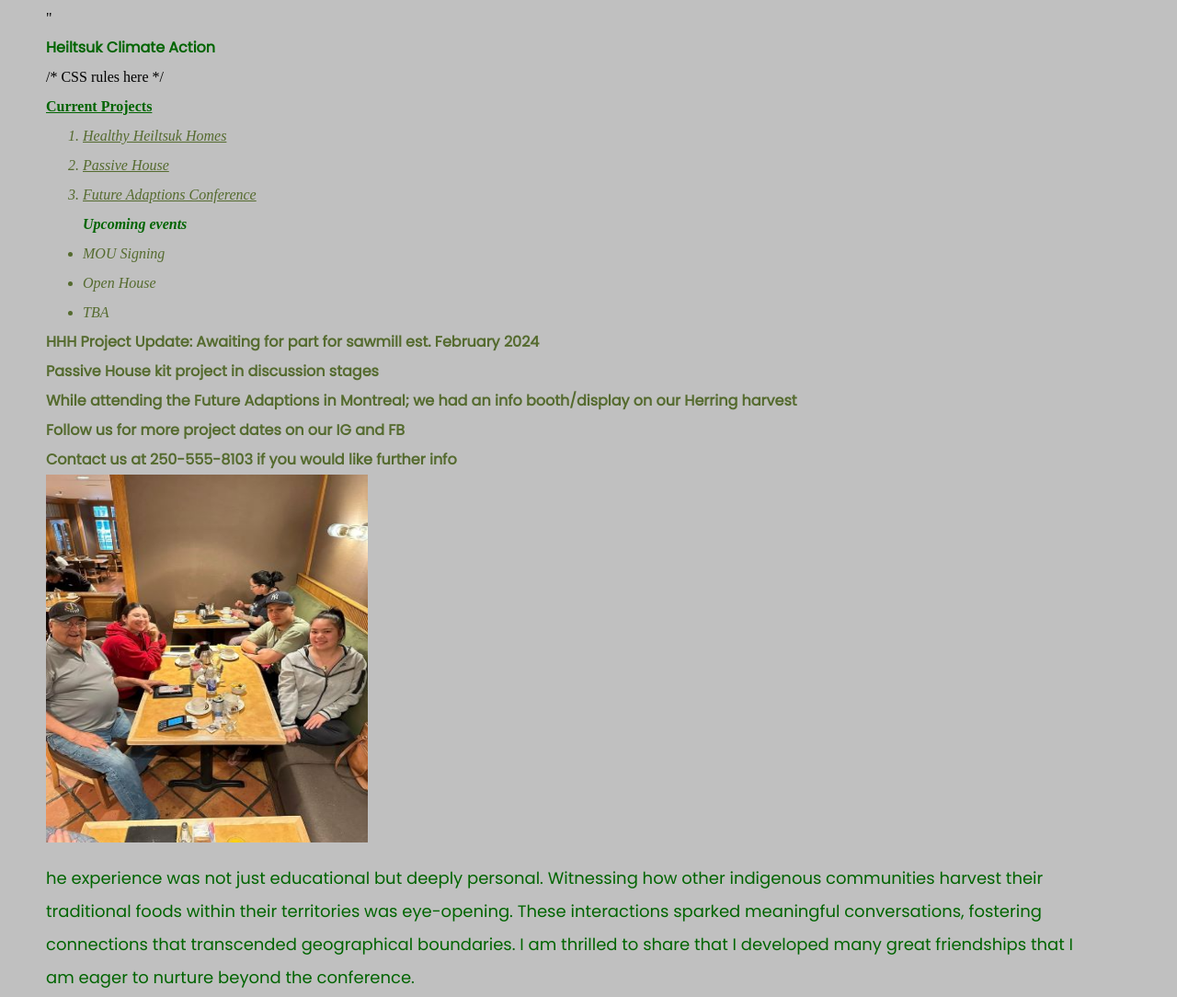
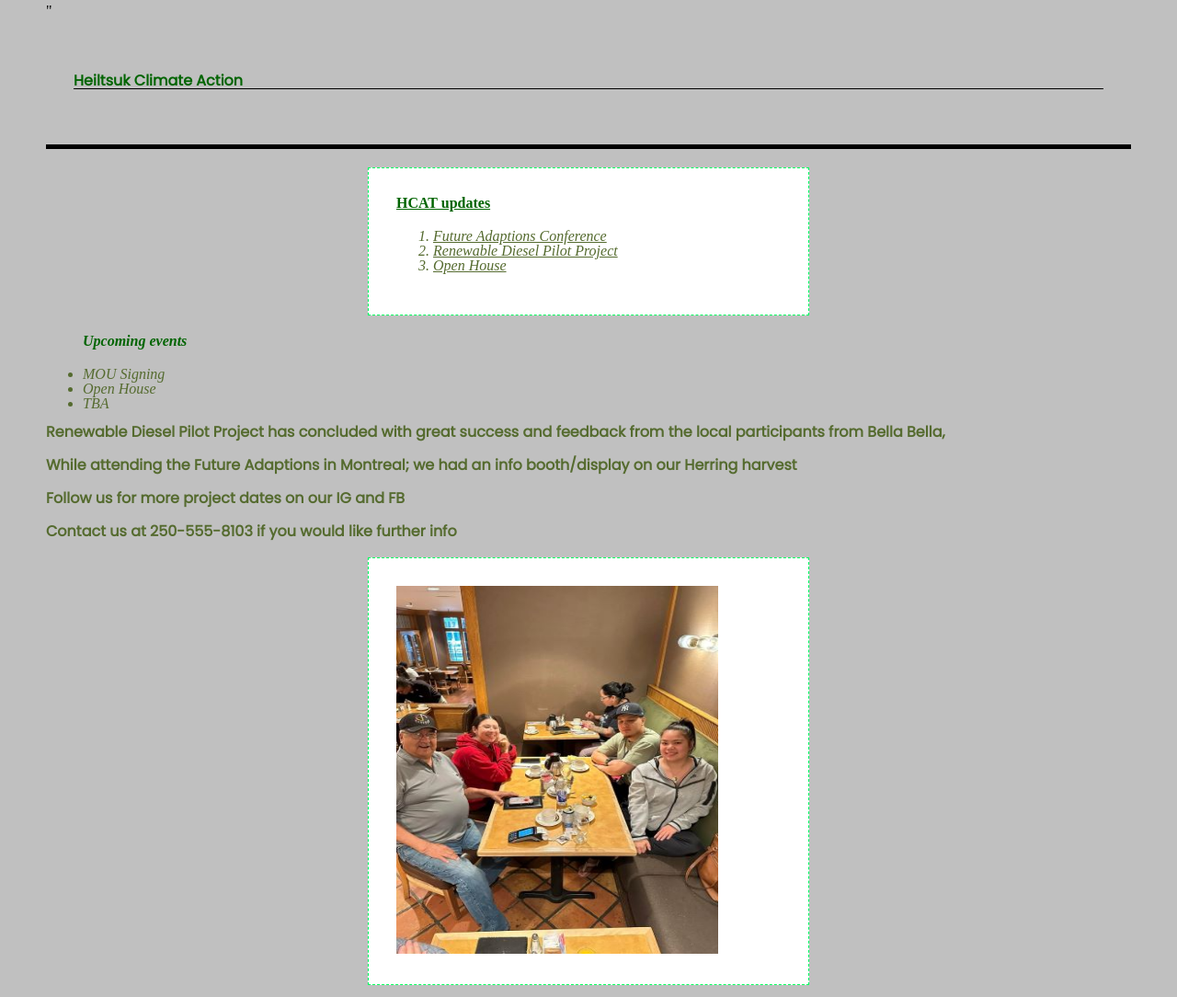
Before and after one commit to mdixon422/website2, a plain HTML site: page index.html in a window 1280 px wide. Shown: the part 46-1130 px from the top of the page at 92% size. Drawn offline with Linux system fonts and the light colour scheme.

Commit message:
assignment 8

```diff
--- a/index.html
+++ b/index.html
@@ -16,14 +16,15 @@
        <link href="https://fonts.googleapis.com/css2?family=Instrument+Serif:ital@1&family=Montserrat+Alternates:ital,wght@0,300;0,500;1,300&family=Poppins&display=swap" rel="stylesheet">
     </head>
     <body>
-       <h1>Heiltsuk Climate Action</h1>
-       /* CSS rules here */
+     <header>
+       <h1 class="title">Heiltsuk Climate Action</h1>
+     </header>
         <section>
-            <h2>Current Projects</h2>
+            <h2>HCAT updates</h2>
             <ol>
-                <li>Healthy Heiltsuk Homes</li>
-                <li>Passive House</li>
                 <li>Future Adaptions Conference</li>
+                <li>Renewable Diesel Pilot Project</li>
+                <li>Open House</li>
             </ol>
         </section>
         <ul>
@@ -32,8 +33,7 @@
             <li>Open House</li>
             <li>TBA</li>
         </ul>
-        <h4>HHH Project Update: Awaiting for part for sawmill est. February 2024</h4>
-        <h4>Passive House kit project in discussion stages</h4>
+        <h4>Renewable Diesel Pilot Project has concluded with great success and feedback from the local participants from Bella Bella, <B class="C"></B></h4>
         <h4>While attending the Future Adaptions in Montreal; we had an info booth/display on our Herring harvest</h3>
         <h4>Follow us for more project dates on our IG and FB</h4>
         <h4>Contact us at 250-555-8103 if you would like further info</h4>
--- a/styles.css
+++ b/styles.css
@@ -9,6 +9,14 @@
     /* border: 1px solid red; */
 }
 
+* {
+    font-size: 100%;
+    margin: 0;
+    line-height: 1;
+    box-sizing: border-box;
+    /* border: 1px solid red; */
+
+}
 h1 {
     font-size: 900;
     color:darkgreen
@@ -73,10 +81,10 @@ p {
     line-height: 2;
     text-align: left;
     font-weight: normal;
-    margin-top: 10px;
-    margin-bottom: 20px;
-    margin-right: 30px;
-    margin-left: 0;
+    margin-top: auto;
+    margin-bottom: auto;
+    margin-right: 20px;
+    margin-left: 0px;
 }
 
 section li {
@@ -100,3 +108,62 @@ section h2 {
 body {
     margin: 50px;
 }
+
+h1 {
+    margin-bottom: 20px;
+}
+
+h2 {
+    margin-bottom: 20px;
+}
+
+h4 {
+    margin-bottom: 20px;
+}
+
+h1 {
+    margin: 30px 0;
+}
+
+<ALL>
+<TOP & BOTTOM> <RIGHT & LEFT>
+<TOP> <RIGHT> <BOTTOM>
+<TOP> <RIGHT> <BOTTOM> <LEFT>
+
+p {
+    margin: 15px 0;
+}
+
+ul, ol {
+ margin: 15px 0;
+}
+
+header,
+section,
+footer {
+    padding: 30px;
+    border-bottom: 5px solid black;
+}
+
+h1 {
+    border-bottom: 1px solid black;
+}
+
+section {
+    border: 1px dashed rgb(0, 255, 94);
+    background-color: white;
+    margin: 20px 350px;
+}
+
+section {
+    border-style: 1px solid dark green;
+}
+
+.blog-title {
+    font-size: 36px;
+}
+
+.blog-post h2 {
+    font-size: 24px;
+    color: crimson;
+}
```
Lines whose indentation alone changed are shown as unchanged.
